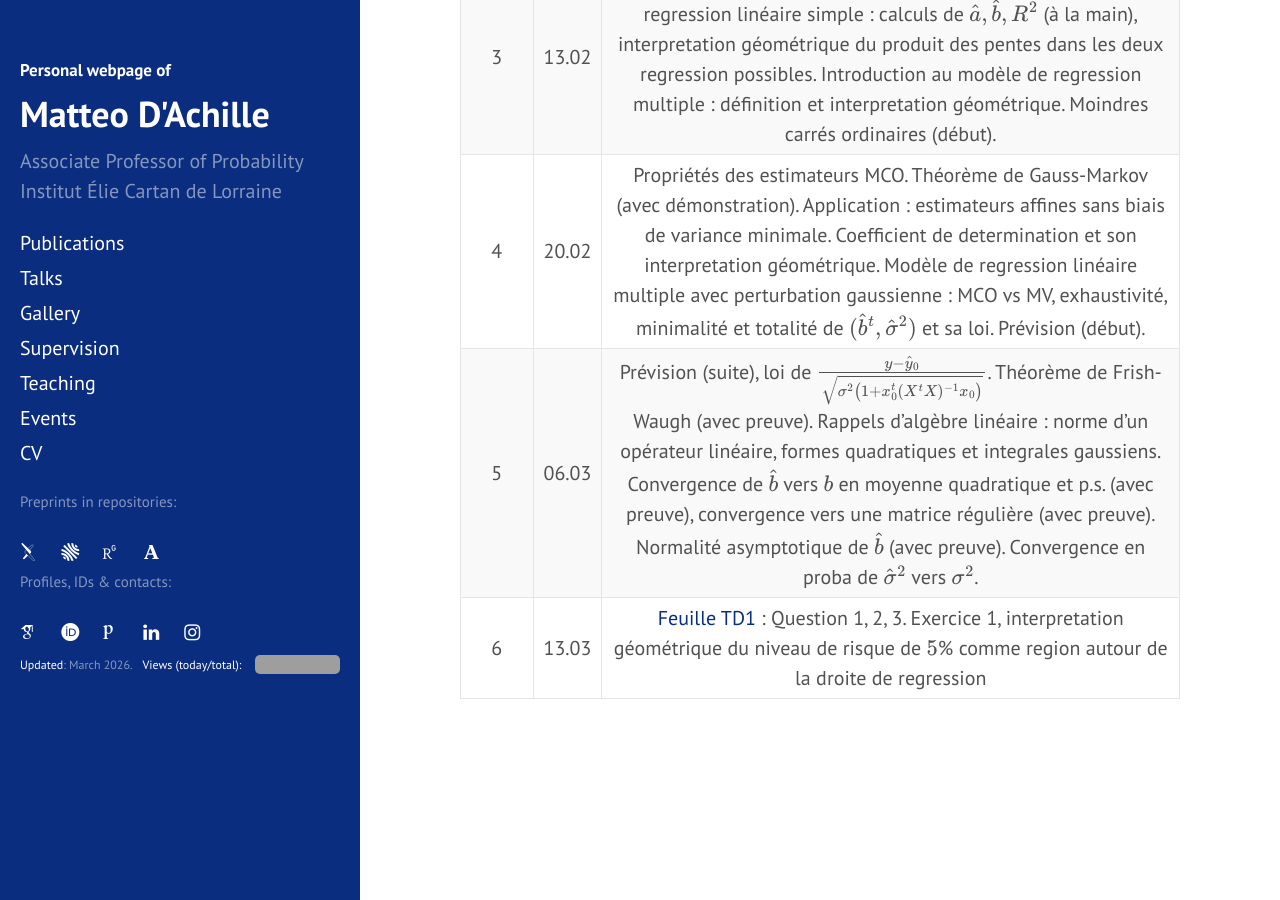
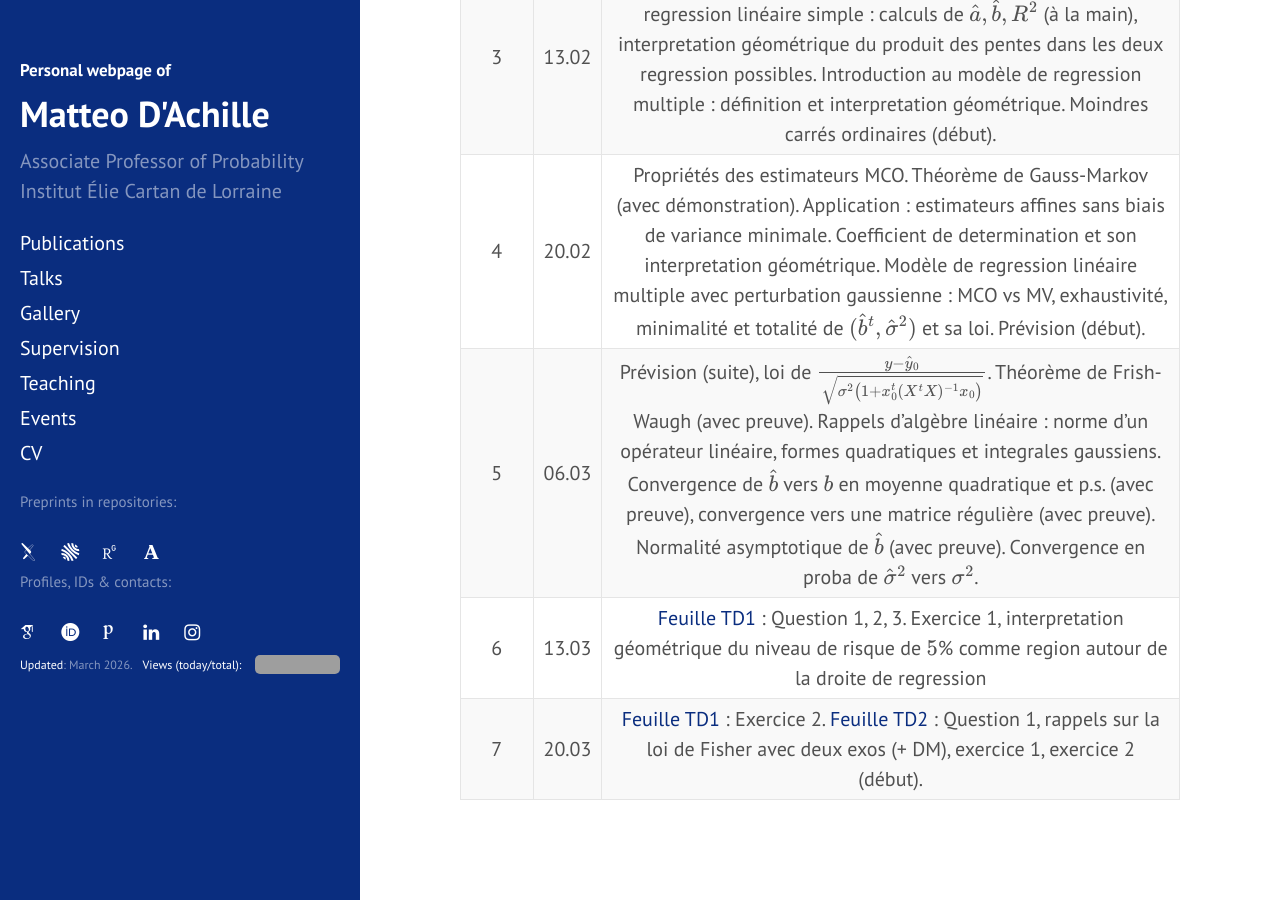
Before and after one commit to matteodachille/matteodachille.github.io, a Jekyll site: the page built from _courses/Infstat2026.md, in a window 1280 px wide and 900 px high, scrolled down 1465 px. Built offline with Jekyll 4.4.1, drawn with Linux system fonts in a browser that asks for light colours; nearby versions of some CDN libraries; some web fonts are replaced; grey boxes are pictures that could not be loaded.

Commit message:
Updated Infstat26

```diff
--- a/_courses/Infstat2026.md
+++ b/_courses/Infstat2026.md
@@ -64,3 +64,4 @@ Pour le materiel de cours ainsi que les annonces communs voir : <br/> [#](https:
 | 4 | 20.02 | Propriétés des estimateurs MCO. Théorème de Gauss-Markov (avec démonstration). Application : estimateurs affines sans biais de variance minimale. Coefficient de determination et son interpretation géométrique. Modèle de regression linéaire multiple avec perturbation gaussienne : MCO vs MV, exhaustivité, minimalité et totalité de \\(( \hat{b}^t,\hat{\sigma}^2)\\) et sa loi. Prévision (début).|
 | 5 | 06.03 | Prévision (suite), loi de \\(\frac{y-\hat{y}_0}{\sqrt{\sigma^2 \left(1+x^t_0(X^t X)^{-1}x_0 \right)}}\\). Théorème de Frish-Waugh (avec preuve). Rappels d'algèbre linéaire : norme d'un opérateur linéaire, formes quadratiques et integrales gaussiens. Convergence de \\(\hat{b}\\) vers \\(b\\) en moyenne quadratique et p.s. (avec preuve), convergence vers une matrice régulière (avec preuve). Normalité asymptotique de \\(\hat{b}\\) (avec preuve). Convergence en proba de \\(\hat{\sigma}^2\\) vers \\(\sigma^2\\).|
 | 6 | 13.03 | [Feuille TD1](https://filesender.renater.fr/?s=download&token=32d916ae-8192-49f9-a3f4-d5f1dec077e8) : Question 1, 2, 3. Exercice 1, interpretation géométrique du niveau de risque de \\(5\\)% comme region autour de la droite de regression|
+| 7 | 20.03 | [Feuille TD1](https://filesender.renater.fr/?s=download&token=32d916ae-8192-49f9-a3f4-d5f1dec077e8) : Exercice 2. [Feuille TD2](https://filesender.renater.fr/?s=download&token=3c4ad9fa-30e9-4fcc-b488-efc15ce5fb91) : Question 1, rappels sur la loi de Fisher avec deux exos (+ DM), exercice 1, exercice 2 (début).|
```
